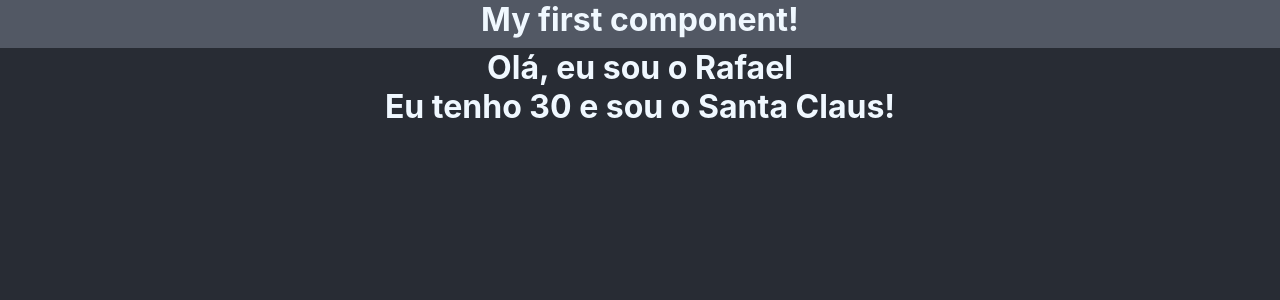
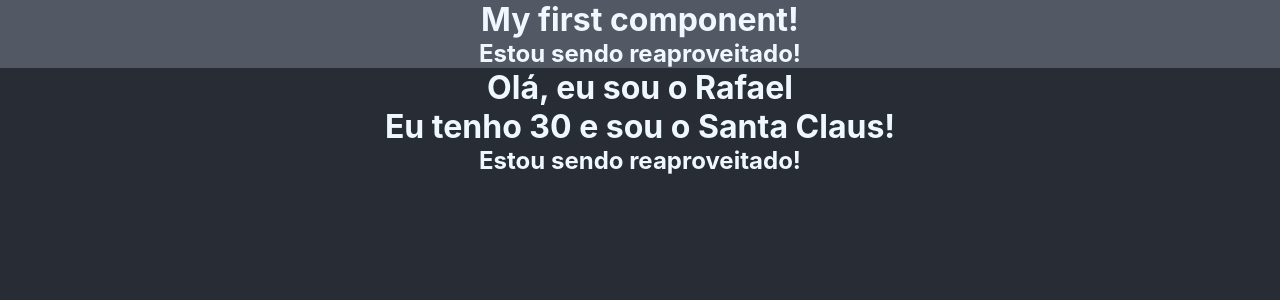
Before and after one commit to Rafaeldasilvaperes/REACTJS-PrimeiroProjeto, a React (Create React App) app: page / in a window 1280 px wide. Shown: the top 300 px of the page. Built offline with nearby package versions, Linux system fonts and the light colour scheme.

Commit message:
Usando interpolação e chamando componentes dentro de outros componentes

```diff
--- a/src/App.css
+++ b/src/App.css
@@ -8,9 +8,15 @@
   min-height: 100vh;
   color: aliceblue;
   text-align: center;
+  display: flex;
+  flex-direction: column;
 }
 .App__header{
   width: 100%;
-  height: 3rem;
   background-color: #525864;
 }
+
+.teste{
+  font-size: smaller;
+  color: aquamarine;
+}
--- a/src/components/FirstComponent.js
+++ b/src/components/FirstComponent.js
@@ -1,9 +1,12 @@
+import { MyComponent } from "./MyComponent.js"
+
 export const FirstComponent = () =>{
   //this function returns text only
 
   return (
     <>
       <h1>My first component!</h1>
+      <MyComponent />
     </>
   )
 }
--- /dev/null
+++ b/src/components/MyComponent.js
@@ -0,0 +1,7 @@
+export const MyComponent = () => {
+  return (
+    <>
+      <h2>Estou sendo reaproveitado!</h2>
+    </>
+  )
+}
--- a/src/components/TemplateExpressions.js
+++ b/src/components/TemplateExpressions.js
@@ -1,3 +1,5 @@
+import { MyComponent } from "./MyComponent.js";
+
 export const TemplateExpressions = () => {
 
   const name = "Rafael";
@@ -10,6 +12,7 @@ export const TemplateExpressions = () => {
     <div>
       <h1>Olá, eu sou o {name}</h1>
       <h1>Eu tenho {data.age} e sou o {data.job}!</h1>
+      <MyComponent />
     </div>
   )
 }
```
